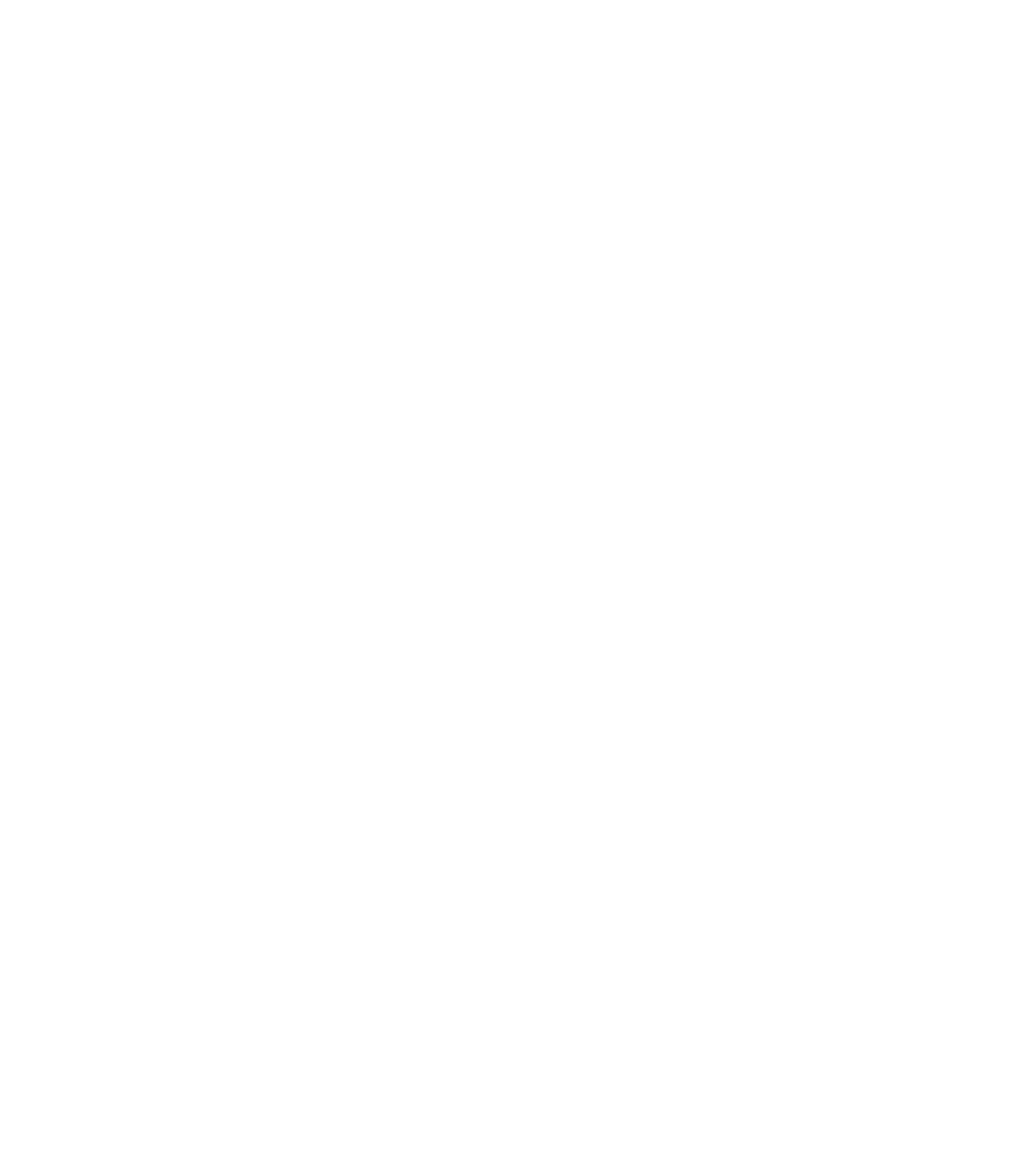
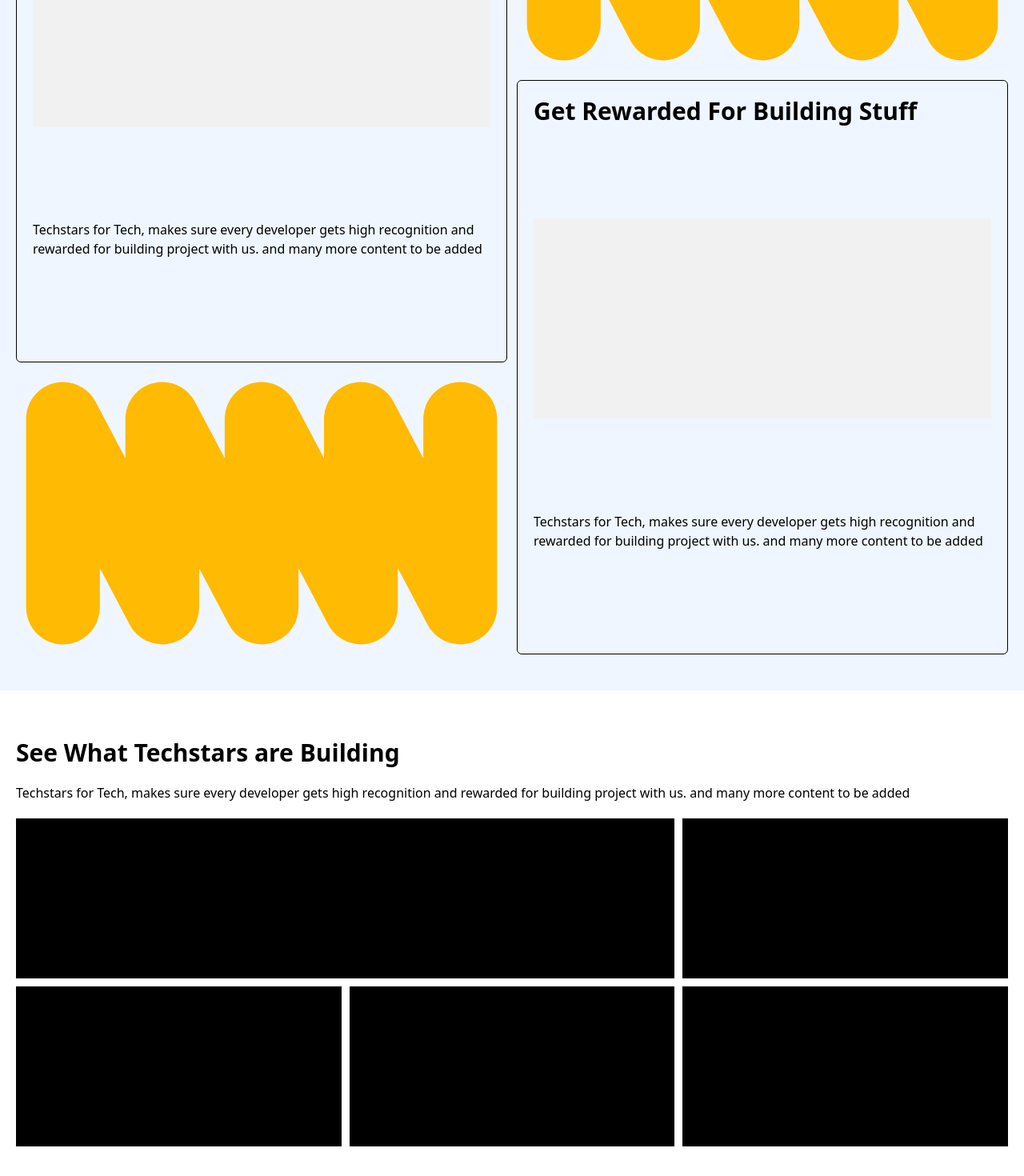
Before and after one commit to TechStarsCommunity/Techstars-Website, a React (Vite) app: page / in a window 1280 px wide. Shown: the part 1260-2730 px from the top of the page at 80% size. Before the commit the page ends 950 px from the top, so only its background shows below. Built offline with nearby package versions, Linux system fonts and the light colour scheme.

Commit message:
done a few changes

```diff
--- /dev/null
+++ b/src/components/Project.jsx
@@ -0,0 +1,25 @@
+import React from 'react'
+
+const Project = () => {
+    return (
+        <div className=' p-[20px] w-full bg-white py-[60px]'>
+            <div className='borderp-[20px] rounded-l grid gap-[20px]'>
+                <h3 className='text-3xl font-bold'>See What Techstars are Building</h3>
+                <p>
+                    Techstars for Tech, makes sure every developer gets high recognition and rewarded for building project with us. and many more content to be added
+                </p>
+                <div className='project'>
+                    <div className='h-[200px] w-full Projectinfo  bg-black'>
+
+                    </div>
+                    <div className='Projectinfo bg-black'></div>
+                    <div className='Projectinfo bg-black'></div>
+                    <div className='Projectinfo bg-black'></div>
+                    <div className='Projectinfo bg-black'></div>
+                </div>
+            </div>
+        </div>
+    )
+}
+
+export default Project
--- /dev/null
+++ b/src/components/Reward.jsx
@@ -0,0 +1,39 @@
+import React from 'react'
+import rewardY from "../assets/image/rewardY.svg"
+
+const Reward = () => {
+    return (
+        <div className='w-full grid bg-blue-50 grid-cols-2 gap-3 p-[20px] py-[45px] reward'>
+            <div className=' p-[20px] data1 w-full border rounded-md grid gap-2 border-black'>
+                <div className='w-full'>
+                    <h3 className='text-3xl font-bold'>Get Rewarded For Building Stuff</h3>
+                </div>
+                <div className='w-full h-[250px] bg-[#F1F1F1]'>
+                    {/* <img src={LeftHero} alt="" className='w-full h-full object-contain' /> */}
+                </div>
+                <div className='w-full'>
+                    <p>Techstars for Tech, makes sure every developer gets high recognition and rewarded for building project with us. and many more content to be added</p>
+                </div>
+            </div>
+            <div className='p-3 illustration1'>
+                <img src={rewardY} alt="" className='object-contain' />
+            </div>
+            <div className=' p-[20px] data2 w-full border rounded-md grid gap-2 border-black'>
+                <div className='w-full'>
+                    <h3 className='text-3xl font-bold'>Get Rewarded For Building Stuff</h3>
+                </div>
+                <div className='w-full h-[250px] bg-[#F1F1F1]'>
+                    {/* <img src={LeftHero} alt="" className='w-full h-full object-contain' /> */}
+                </div>
+                <div className='w-full'>
+                    <p>Techstars for Tech, makes sure every developer gets high recognition and rewarded for building project with us. and many more content to be added</p>
+                </div>
+            </div>
+            <div className=' p-3 illustration2'>
+                <img src={rewardY} alt="" className='object-contain' />
+            </div>
+        </div>
+    )
+}
+
+export default Reward
--- /dev/null
+++ b/src/components/RewardV.jsx
@@ -0,0 +1,43 @@
+import React from 'react'
+import rewardY from "../assets/image/rewardY.svg"
+
+const RewardV = () => {
+    return (
+        <div className='w-full grid bg-blue-50 gap-3 p-[20px] my-[25px] rewardV'>
+            <div className='dataV p-2 topData'>
+                <div className=' p-[20px] w-full border rounded-md grid gap-2 border-black'>
+                    <div className='w-full'>
+                        <h3 className='text-3xl font-bold'>Get Rewarded For Building Stuff</h3>
+                    </div>
+                    <div className='w-full h-[250px] bg-[#F1F1F1]'>
+                        {/* <img src={LeftHero} alt="" className='w-full h-full object-contain' /> */}
+                    </div>
+                    <div className='w-full'>
+                        <p>Techstars for Tech, makes sure every developer gets high recognition and rewarded for building project with us. and many more content to be added</p>
+                    </div>
+                </div>
+                <div className='p-3 bottomData'>
+                    <img src={rewardY} alt="" className='object-contain' />
+                </div>
+            </div>
+            <div className='dataV p-2 topData'>
+                <div className=' p-[20px] w-full border rounded-md grid gap-2 border-black'>
+                    <div className='w-full'>
+                        <h3 className='text-3xl font-bold'>Get Rewarded For Building Stuff</h3>
+                    </div>
+                    <div className='w-full h-[250px] bg-[#F1F1F1]'>
+                        {/* <img src={LeftHero} alt="" className='w-full h-full object-contain' /> */}
+                    </div>
+                    <div className='w-full'>
+                        <p>Techstars for Tech, makes sure every developer gets high recognition and rewarded for building project with us. and many more content to be added</p>
+                    </div>
+                </div>
+                <div className='p-3 bottomData'>
+                    <img src={rewardY} alt="" className='object-contain' />
+                </div>
+            </div>
+        </div>
+    )
+}
+
+export default RewardV
--- a/src/index.css
+++ b/src/index.css
@@ -50,3 +50,84 @@
     transform: scale(1);
   }
 }
+
+.reward {
+  display: grid;
+  grid-template-columns: 1fr 1fr;
+  grid-template-rows: 1fr 1fr 1fr;
+  grid-template-areas: "data1 illustration1"
+    "data1 data2"
+    "illustration2 data2";
+}
+
+.data1 {
+  grid-area: data1;
+}
+
+.illustration1 {
+  grid-area: illustration1;
+}
+
+.data2 {
+  grid-area: data2;
+}
+
+.rewardV {
+  display: grid;
+  grid-template-columns: 1fr 1fr;
+}
+
+.project {
+  display: grid;
+  grid-template-columns: 1fr 1fr 1fr;
+  grid-template-rows: 1fr 1fr;
+  grid-template-areas: "base base other1"
+    "other2 other3 other4"
+  ;
+  gap: 10px;
+}
+
+@media screen and (max-width:770px) {
+
+  .reward {
+    display: grid;
+    grid-template-columns: 1fr;
+    grid-template-rows: 1fr 1fr;
+    grid-template-areas: "data1 data1"
+      "data2 data2";
+  }
+
+  .illustration1,
+  .illustration2 {
+    display: none;
+  }
+
+  .project {
+    display: grid;
+    grid-template-columns: 1fr;
+    grid-template-rows: 1fr 1fr 1fr 1fr 1fr;
+    grid-template-areas: "base "
+      "other1"
+      "other2"
+      "other3"
+      "other4"
+    ;
+    gap: 10px;
+  }
+}
+
+.Projectinfo:nth-child(1) {
+  grid-area: base;
+}
+
+.Projectinfo:nth-child(2) {
+  grid-area: other1;
+}
+
+.Projectinfo:nth-child(3) {
+  grid-area: other2;
+}
+
+.Projectinfo:nth-child(4) {
+  grid-area: other4;
+}
--- a/src/page/LandingPage.jsx
+++ b/src/page/LandingPage.jsx
@@ -2,6 +2,9 @@
 import NavBar from '../components/NavBar';
 import Hero from '../components/Hero';
 import About from '../components/About';
+import Reward from '../components/Reward';
+import RewardV from '../components/RewardV';
+import Project from '../components/Project';
 
 const LandingPage = () => {
     return (
@@ -9,6 +12,9 @@
             <NavBar />
             <Hero />
             <About />
+            <Reward />
+            {/* <RewardV /> */}
+            <Project />
         </div>
     )
 }
```
Also changed, not shown: src/assets/image/rewardY.svg (added).
